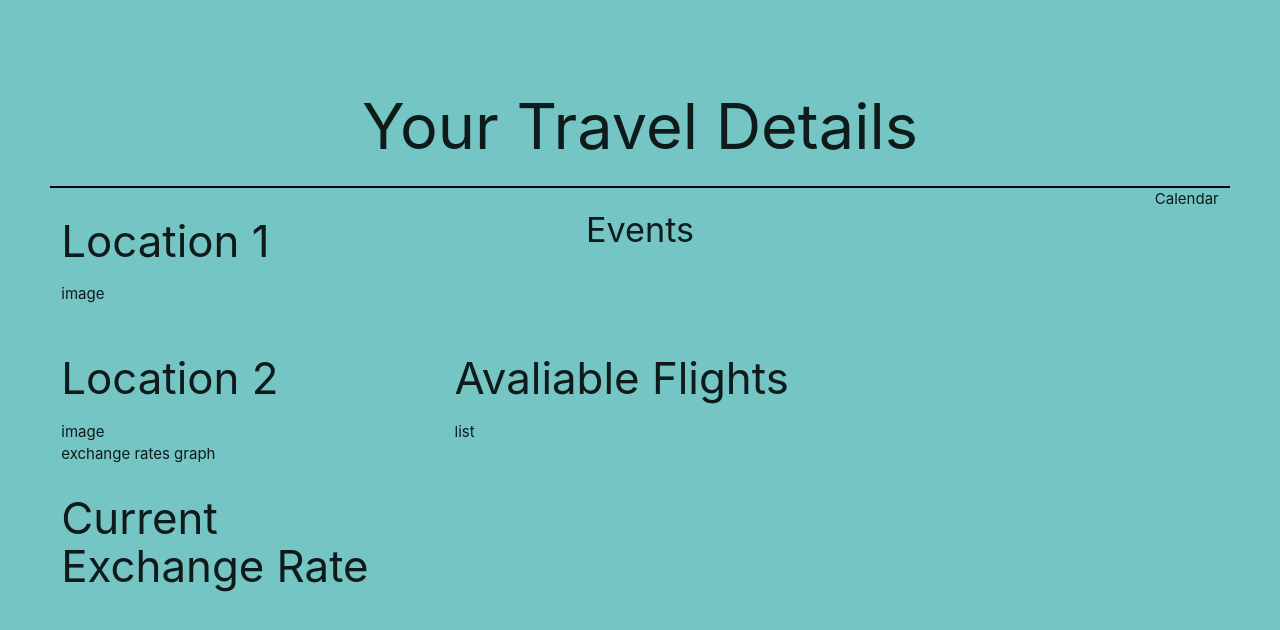
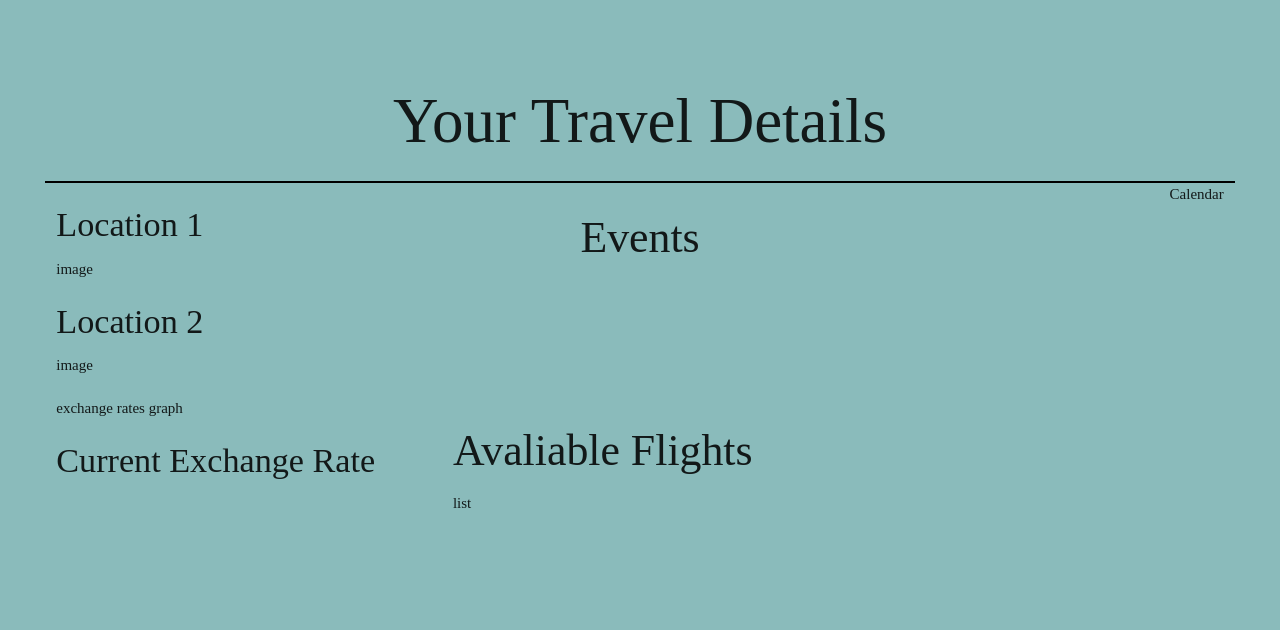
Before and after one commit to jasminshea/PlanTravel, a plain HTML site: page results.html in a window 1280 px wide. Drawn offline with nearby package versions, Linux system fonts and the light colour scheme; no server answers.

Commit message:
css on results page

```diff
--- a/assets/css/styles.css
+++ b/assets/css/styles.css
@@ -1,13 +1,29 @@
 :root {
-    --brown: brown;
+    --brown: rgb(85, 35, 35);
     --tan: tan;
-    --teal: teal;
-    --lightteal: #75c5c5;
+    --teal: rgb(0, 100, 100);
+    --lightteal: #8abbbb;
     --light: white;
     --dark: black;
   }
 
 html{
-    padding: 50px;
+    padding: 45px;
     background-color: var(--lightteal);
+    font-family: 'Times New Roman', Times, serif;
 }
+
+.event-card{
+  background-color: var(--teal);
+  color: var(--light);
+  border-radius: 20px;
+  font-size: 15px;
+}
+
+.event-list{
+  color: var(--dark);
+}
+
+.event-list:hover{
+  color: var(--light);
+}
--- a/assets/js/script2.js
+++ b/assets/js/script2.js
@@ -6,7 +6,7 @@ function printResultsEvents(resultObj) {
 
   // set up `<div>` to hold result content
   var resultCard = document.createElement('div');
-  //resultCard.classList.add('card', 'bg-light', 'text-dark', 'mb-3', 'p-3');
+  resultCard.classList.add('event-card');
 
   var resultBody = document.createElement('div');
   //resultBody.classList.add('card-body');
@@ -22,6 +22,7 @@ function printResultsEvents(resultObj) {
   var linkContentEl = document.createElement('a');
   linkContentEl.innerHTML = 'Visit Eventpage';
   linkContentEl.setAttribute('href', resultObj.url);
+  linkContentEl.classList.add('event-list');
 
   resultBody.append(titleEl, bodyContentEl, linkContentEl);
   resultCard.append(resultBody);
--- a/results.html
+++ b/results.html
@@ -16,15 +16,17 @@
     <div class="divider  black"></div>
 
     <section class="row">
-        <div class="col s4">
-            <h3 id = "location-time" class="">Location 1</h3>
+        <div class="col s2">
+            <h4 id = "location-time" class="">Location 1</h4>
             <div id = "digital-clock-1" class="">image</div>
+            <h4 id = "destination-time" class="">Location 2</h4>
+        <div id = "digital-clock-2" class="">image</div>
         </div>
-        <div class="col s4 center-align">
-            <h4>Events</h4>
+        <div class="col s8 center-align">
+          <h3>Events</h3>
             <div id="events-list"></div>
         </div>
-        <div class="col s4 right-align">
+        <div class="col s2 right-align">
             <div class ="calendar" class="">Calendar</div>
         </div>
     </section>
@@ -32,10 +34,8 @@
 
     <section class="row">
       <div class="col s4">
-        <h3 id = "destination-time" class="">Location 2</h3>
-        <div id = "digital-clock-2" class="">image</div>
         <div class="">exchange rates graph</div>
-        <h3 class="">Current Exchange Rate</h3>
+        <h4 class="">Current Exchange Rate</h4>
       </div>
       <div class="col s8 left-align">
         <h3>Avaliable Flights</h3>
```
